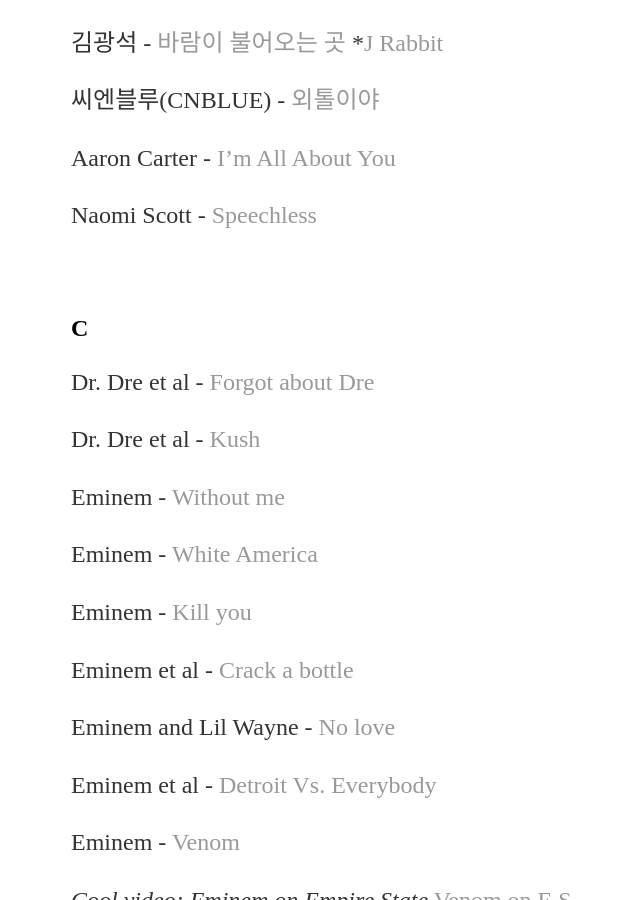
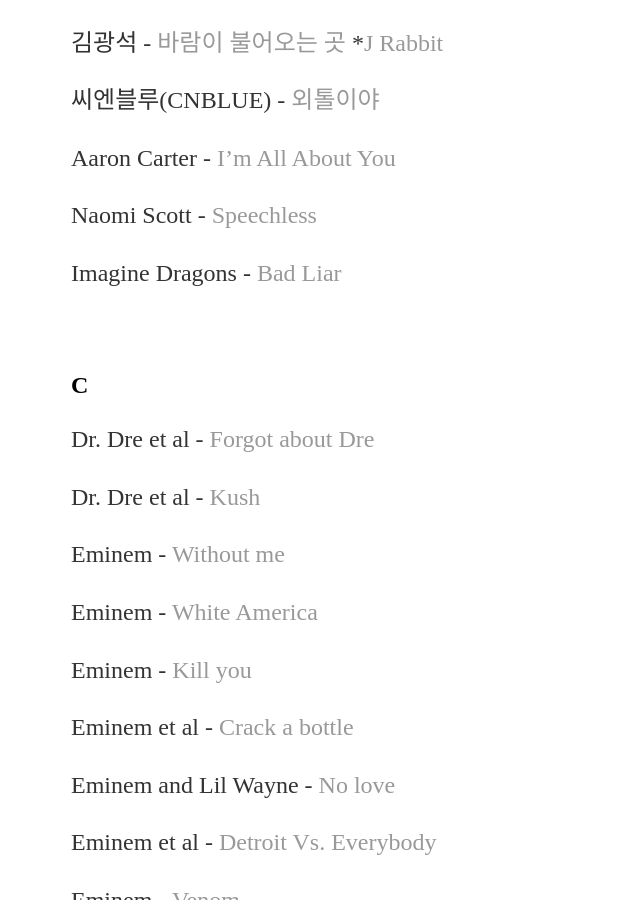
Before and after one commit to yjkweon24/yjkweon24.github.io, a Jekyll site: the page built from _posts/2018-10-23-songs-that-i-love.md, in a window 1280 px wide and 900 px high, scrolled down 12112 px. Shown: the whole window, without its empty margins (121-761 px from the left). Built offline with Jekyll 4.4.1, drawn with Linux system fonts in a browser that asks for light colours; some of the changed text lies outside the part shown.

Commit message:
Update 2018-10-23-songs-that-i-love.md

```diff
--- a/_posts/2018-10-23-songs-that-i-love.md
+++ b/_posts/2018-10-23-songs-that-i-love.md
@@ -422,6 +422,8 @@
 
 Naomi Scott - [Speechless](https://www.youtube.com/watch?v=mw5VIEIvuMI&list=RDFBS4ZFycjnM&index=10)
 
+Imagine Dragons - [Bad Liar](https://www.youtube.com/watch?v=I-QfPUz1es8)
+
 <br>
 
 ## C
@@ -710,3 +712,5 @@
 Sean Kingston and Justin Bieber - [Eenie Meenie](https://www.youtube.com/watch?v=prmmCg5bKxA)
 
 Leah Kate - [10 Things I Hate About You](https://www.youtube.com/watch?v=-2cAyPpQRps&ab_channel=LeahKate)
+
+Imagine Dragons and J.I.D - [Enemy](https://www.youtube.com/watch?v=D9G1VOjN_84)
```
